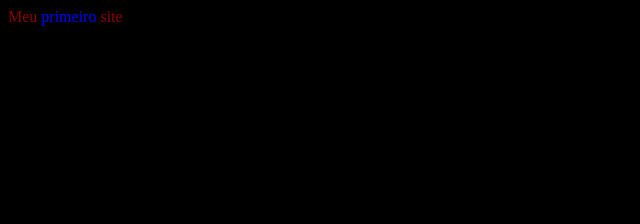
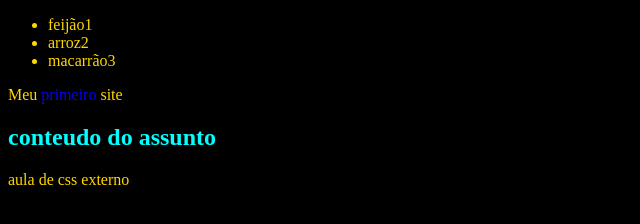
Before and after one commit to leticiaporpino/DEVWeb, a plain HTML site: page index.html in a window 1280 px wide. Shown: the whole page, without its empty margins (0-640 px from the left). Drawn offline with Linux system fonts and the light colour scheme; files that its build step writes are made by us from their sources.

Commit message:
21/03/24

```diff
--- a/index.html
+++ b/index.html
@@ -3,17 +3,28 @@
 <head>
     <meta charset="UTF-8">
      <title>Document</title><!---->
+     <style>
+      body{
+         background-color:black;
+         color:gold
+      }
+ </style>
+ <link rel="stylesheet" href="style.css">
       </head>
-    <style>
-         body{
-            background-color:black;
-            color:gold
-         }
-    </style>
-     <body style="color:darkred">
+    <body>
+        <nav>
+            <ul>
+                <li class="menu">feijão1</li>
+                <li class="menu">arroz2</li>
+                <li class="menu">macarrão3</li>
+
+            </ul>
+        </nav>
 
     <hl>Meu <span style="color: blue;">
     primeiro</span> site</hl>
+    <h2>conteudo do assunto </h2>
+    <p>aula de css externo</p>
 
-<body>
+    </body>
 </html>
```
